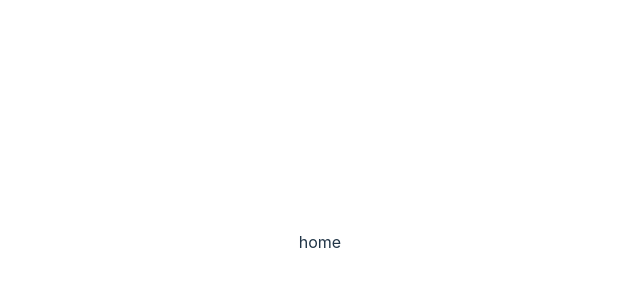
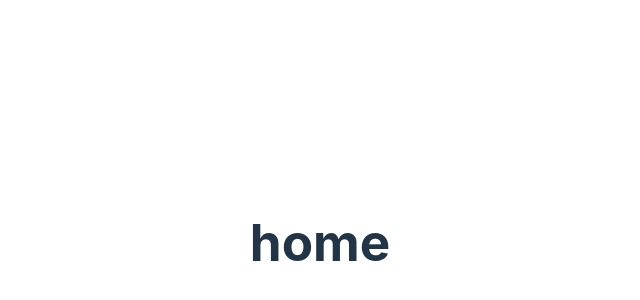
Before and after one commit to s4nkar/emotract-beta-web, a React (Vite) app in the folder user/: page / in a window 1280 px wide. Shown: the part 158-458 px from the top of the page, without its empty margins (320-960 px from the left). Built offline with nearby package versions, Linux system fonts and the light colour scheme.

Commit message:
add h1 tag

```diff
--- a/user/src/App.tsx
+++ b/user/src/App.tsx
@@ -8,7 +8,7 @@ function App() {
 
   return (
     <>
-      home
+   <h1>home</h1>
 
     </>
   )
```
